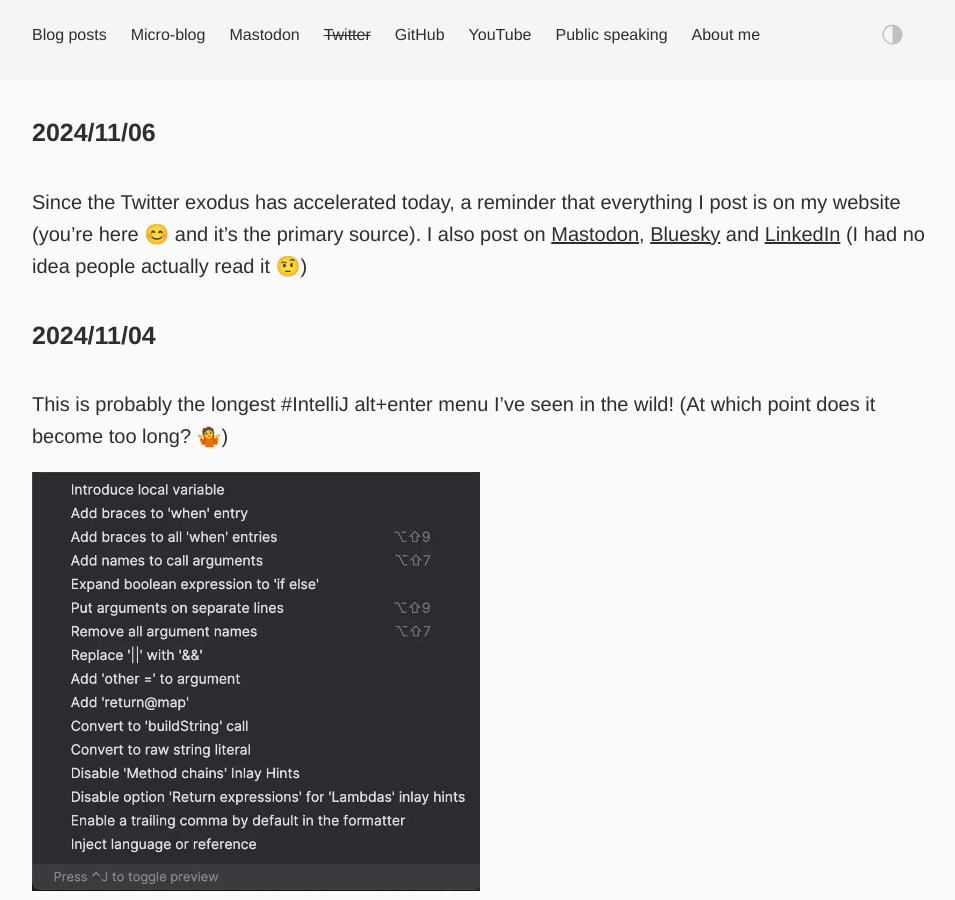
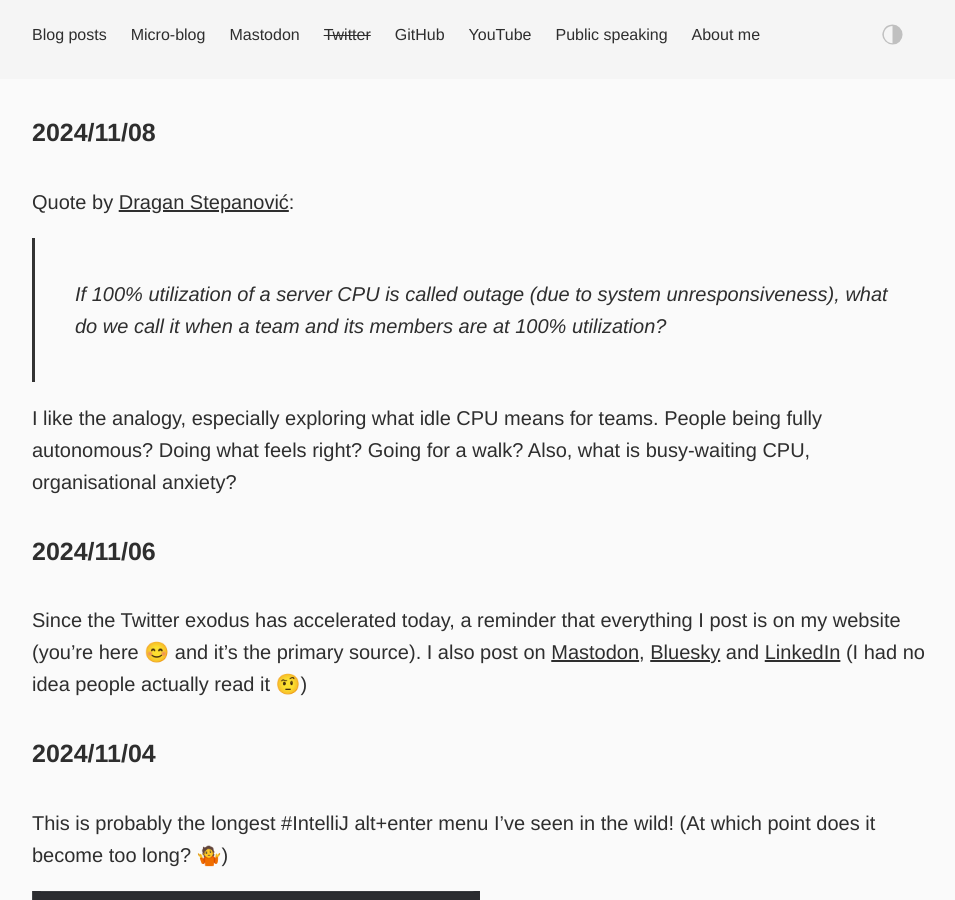
Before and after one commit to dkandalov/dkandalov.github.io, a Jekyll site: the page built from micro-blog.md, in a window 1280 px wide and 900 px high. Shown: the whole window, without its empty margins (160-1115 px from the left). Built offline with Jekyll 4.4.1, drawn with Linux system fonts in a browser that asks for light colours.

Commit message:
updated micro-blog

```diff
--- a/micro-blog.md
+++ b/micro-blog.md
@@ -2,6 +2,12 @@
 layout: post
 permalink: /micro-blog/
 ---
+
+#### 2024/11/08
+Quote by [Dragan Stepanović](https://mastodon.social/@d_stepanovic/113126280939503982):
+> If 100% utilization of a server CPU is called outage (due to system unresponsiveness), what do we call it when a team and its members are at 100% utilization?
+
+I like the analogy, especially exploring what idle CPU means for teams. People being fully autonomous? Doing what feels right? Going for a walk? Also, what is busy-waiting CPU, organisational anxiety?
 
 #### 2024/11/06
 Since the Twitter exodus has accelerated today, a reminder that everything I post is on my website (you're here 😊 and it's the primary source). I also post on [Mastodon](https://mastodon.social/@dkandalov), [Bluesky](https://bsky.app/profile/dmitrykandalov.bsky.social) and [LinkedIn](https://www.linkedin.com/in/kandalov) (I had no idea people actually read it 🤨)
```
